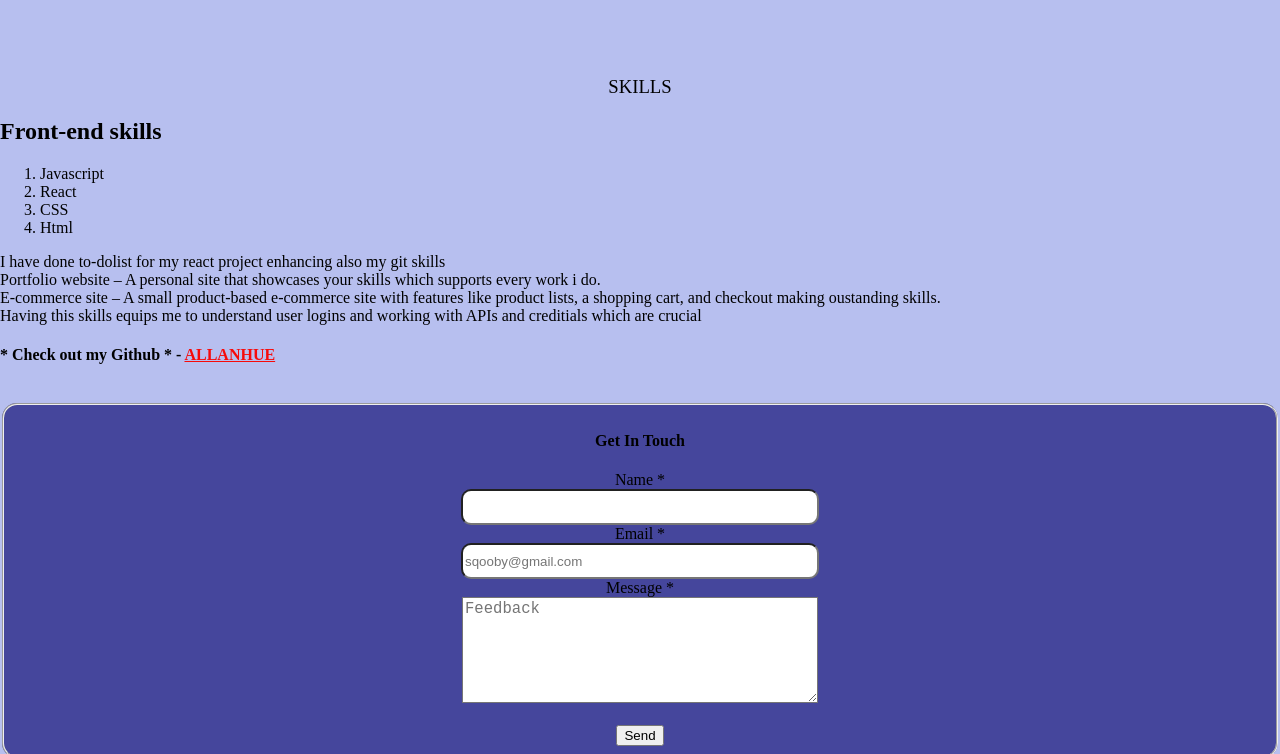
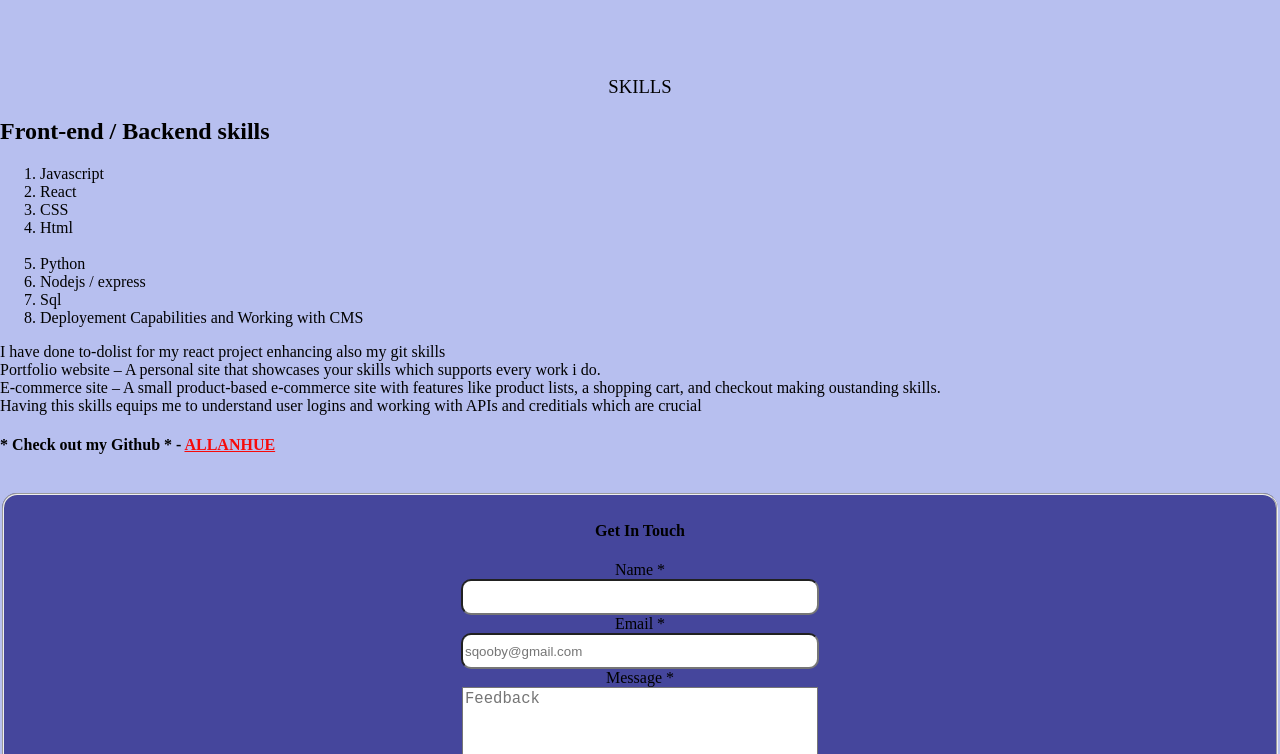
Before and after one commit to allanhue/allanhue.github.io, a plain HTML site: page index.html in a window 1280 px wide. Shown: the part 1299-2053 px from the top of the page. Drawn offline with Linux system fonts and the light colour scheme.

Commit message:
Update index.html

```diff
--- a/index.html
+++ b/index.html
@@ -66,12 +66,18 @@
           <section class="pro">
             <div class="projects" id="projects">
             <h3>SKILLS</h3>
-             <h2><b>Front-end skills  </b> </h2>
+             <h2><b>Front-end  / Backend skills  </b> </h2>
                     <ol><li> Javascript</li>
                         <li> React</li>
                           <li>CSS</li>
-                          <li> Html</li>
-                                </ol>
+                          <li> Html</li> <br>
+                          <li> Python </li>
+                          <li>Nodejs / express</li>
+                         <li> Sql</li>
+                         <li> Deployement Capabilities and Working with CMS </li>
+
+
+ </ol>
                         <p> I have done to-dolist for my react project enhancing also my git skills <br>
                              Portfolio website – A personal site that showcases your skills  which supports every work i do.  <br>
                              E-commerce site – A small product-based e-commerce site with features like product lists, a shopping cart, and checkout making oustanding skills.
```
